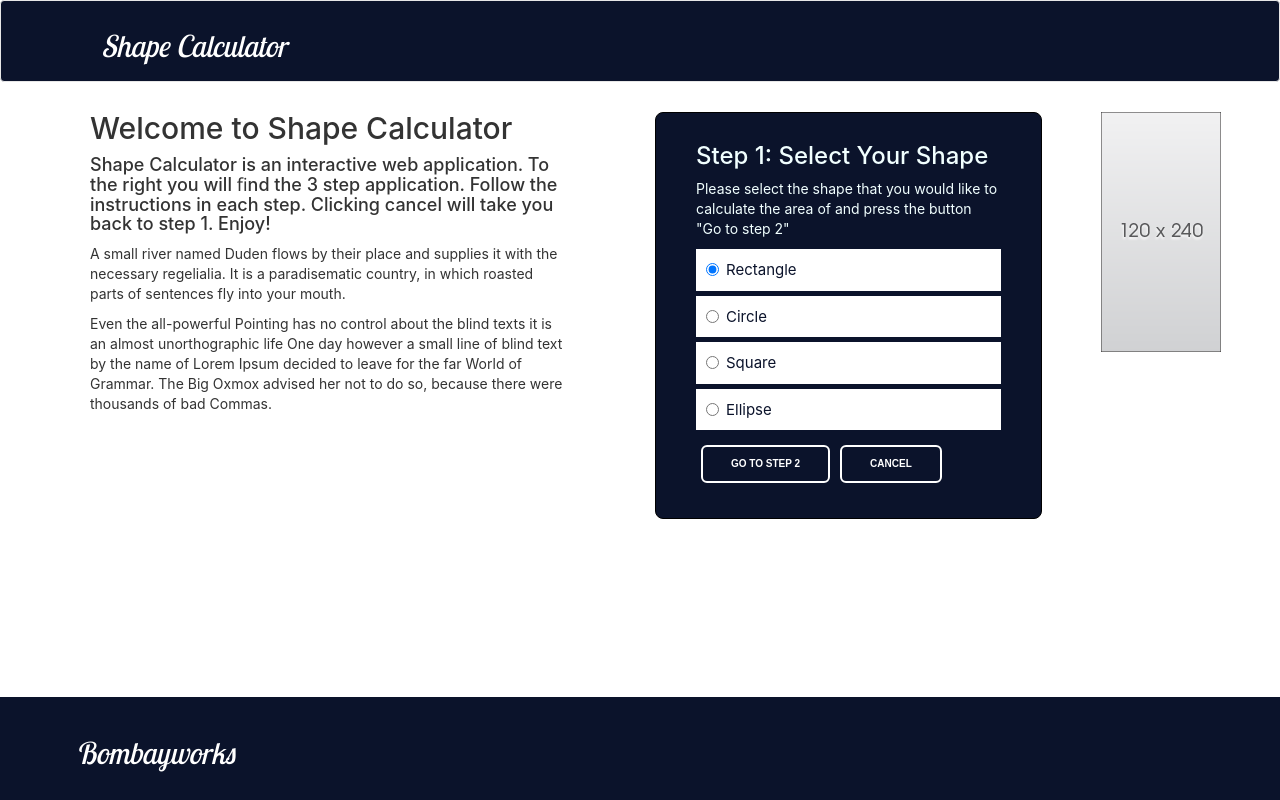
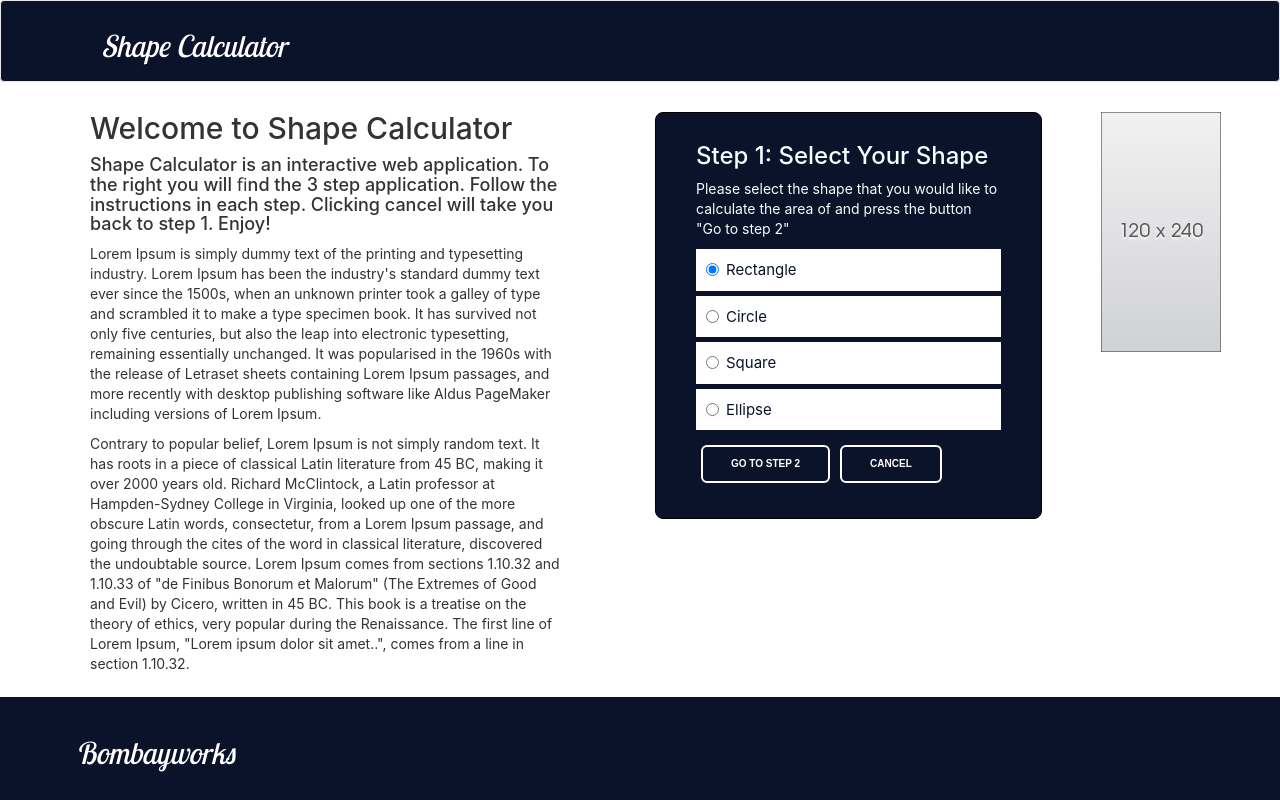
Before and after one commit to sharmanilay/shape-calculator, a React (Create React App) app: page / in a window 1280 px wide. Built offline with nearby package versions, Linux system fonts and the light colour scheme.

Commit message:
design changes

```diff
--- a/src/index.js
+++ b/src/index.js
@@ -5,8 +5,4 @@
 import * as serviceWorker from './serviceWorker';
 
 ReactDOM.render(<App />, document.getElementById('root'));
-
-// If you want your app to work offline and load faster, you can change
-// unregister() to register() below. Note this comes with some pitfalls.
-// Learn more about service workers: http://bit.ly/CRA-PWA
 serviceWorker.unregister();
--- a/src/lorem.js
+++ b/src/lorem.js
@@ -12,16 +12,10 @@
           Clicking cancel will take you back to step 1. Enjoy!
         </h4>
         <p>
-          A small river named Duden flows by their place and supplies it with the
-          necessary regelialia. It is a paradisematic country, in which roasted parts of
-          sentences fly into your mouth.
+          Lorem Ipsum is simply dummy text of the printing and typesetting industry. Lorem Ipsum has been the industry's standard dummy text ever since the 1500s, when an unknown printer took a galley of type and scrambled it to make a type specimen book. It has survived not only five centuries, but also the leap into electronic typesetting, remaining essentially unchanged. It was popularised in the 1960s with the release of Letraset sheets containing Lorem Ipsum passages, and more recently with desktop publishing software like Aldus PageMaker including versions of Lorem Ipsum.
         </p>
         <p>
-          Even the all-powerful Pointing has no control about the blind texts it is an
-          almost unorthographic life One day however a small line of blind text by the
-          name of Lorem Ipsum decided to leave for the far World of Grammar. The
-          Big Oxmox advised her not to do so, because there were thousands of bad
-          Commas.
+          Contrary to popular belief, Lorem Ipsum is not simply random text. It has roots in a piece of classical Latin literature from 45 BC, making it over 2000 years old. Richard McClintock, a Latin professor at Hampden-Sydney College in Virginia, looked up one of the more obscure Latin words, consectetur, from a Lorem Ipsum passage, and going through the cites of the word in classical literature, discovered the undoubtable source. Lorem Ipsum comes from sections 1.10.32 and 1.10.33 of "de Finibus Bonorum et Malorum" (The Extremes of Good and Evil) by Cicero, written in 45 BC. This book is a treatise on the theory of ethics, very popular during the Renaissance. The first line of Lorem Ipsum, "Lorem ipsum dolor sit amet..", comes from a line in section 1.10.32.
         </p>
       </div>
     );
```
Also changed, not shown: public/index.html (+0 -10 lines).
